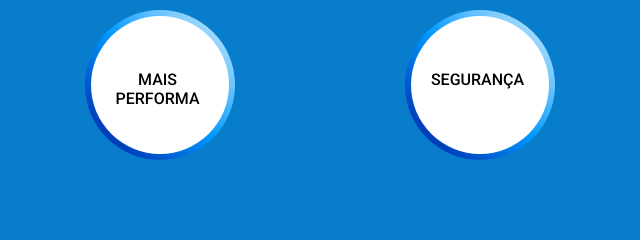
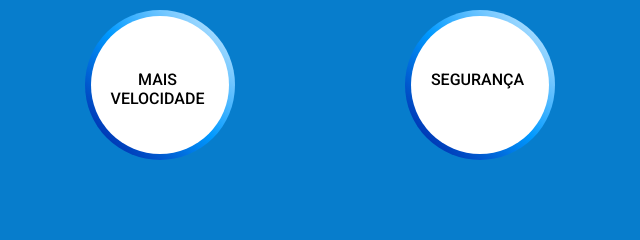
Before and after one commit to Davi-Serrano/DS-Solu-es, a website: page index.html in a window 1280 px wide. Shown: the part 742-982 px from the top of the page, 0-640 px from the left. Drawn offline with Linux system fonts and the light colour scheme.

Commit message:
Section2 texto box mudado

```diff
--- a/index.html
+++ b/index.html
@@ -83,7 +83,7 @@
 
                 <div class="box">
                     <div class="content">
-                        <p> MAIS PERFORMA</p>
+                        <p> MAIS VELOCIDADE</p>
                     </div>
                 </div>
                 <div class="box">
```
